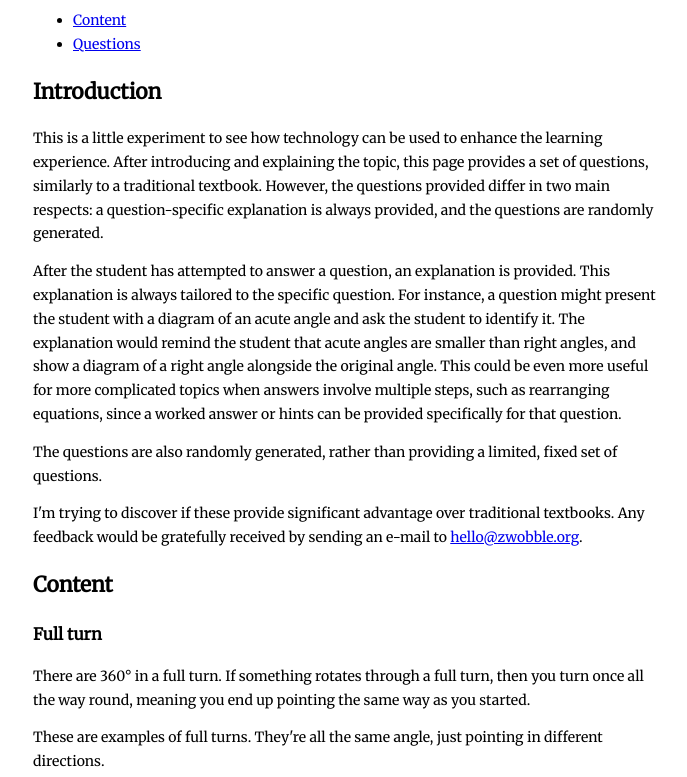
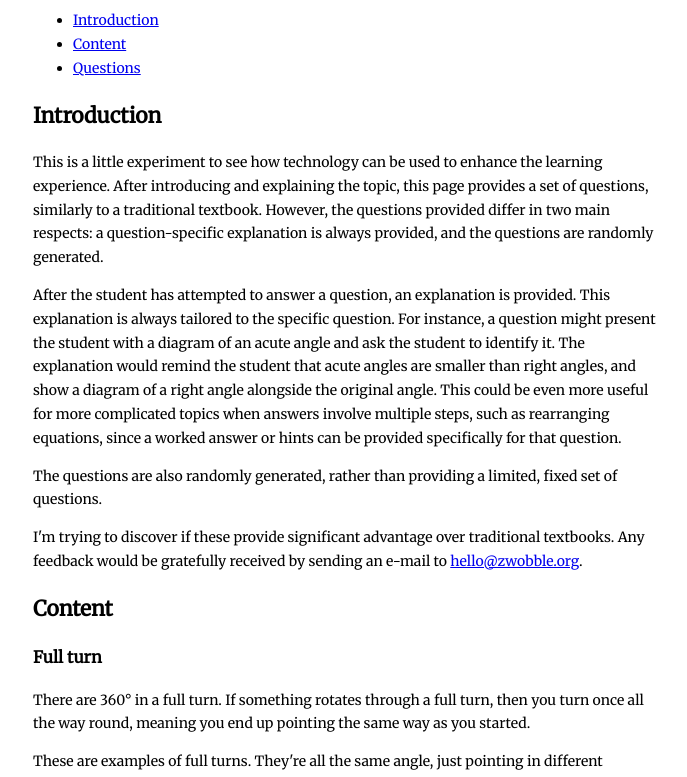
Before and after one commit to mwilliamson/maths-lessons, a website: page types-of-angles.html in a window 1280 px wide. Shown: the part 76-853 px from the top of the page, without its empty margins (292-979 px from the left). Drawn offline with nearby package versions, Linux system fonts and the light colour scheme; files that its build step writes are made by us from their sources.

Commit message:
Add "Introduction" to ToC

```diff
--- a/types-of-angles.html
+++ b/types-of-angles.html
@@ -11,6 +11,7 @@
       <h1>Types of angles</h1>
 
       <ul>
+        <li><a href="#introduction">Introduction</a></li>
         <li><a href="#content">Content</a></li>
         <li><a href="#questions">Questions</a></li>
       </ul>
```
